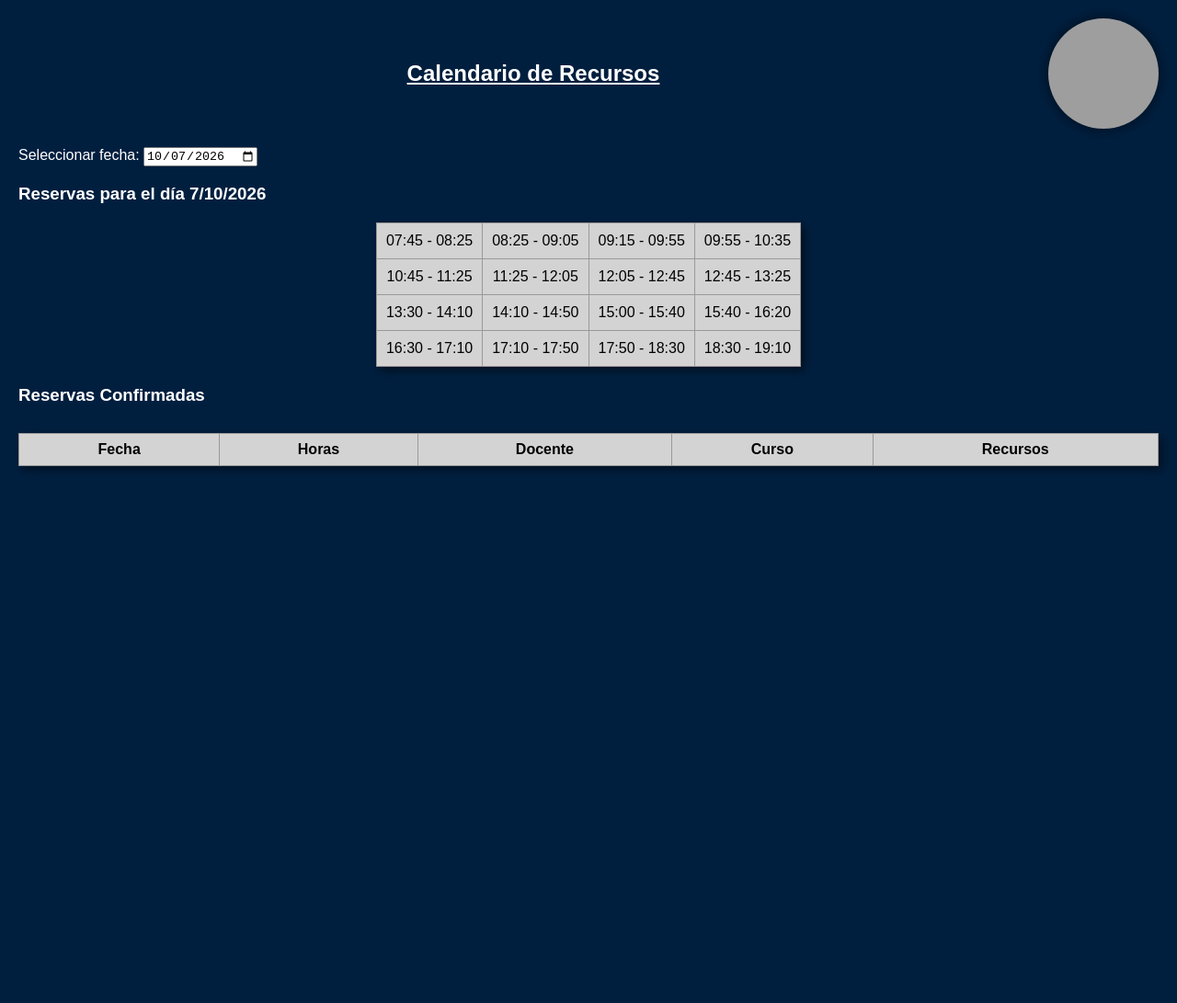
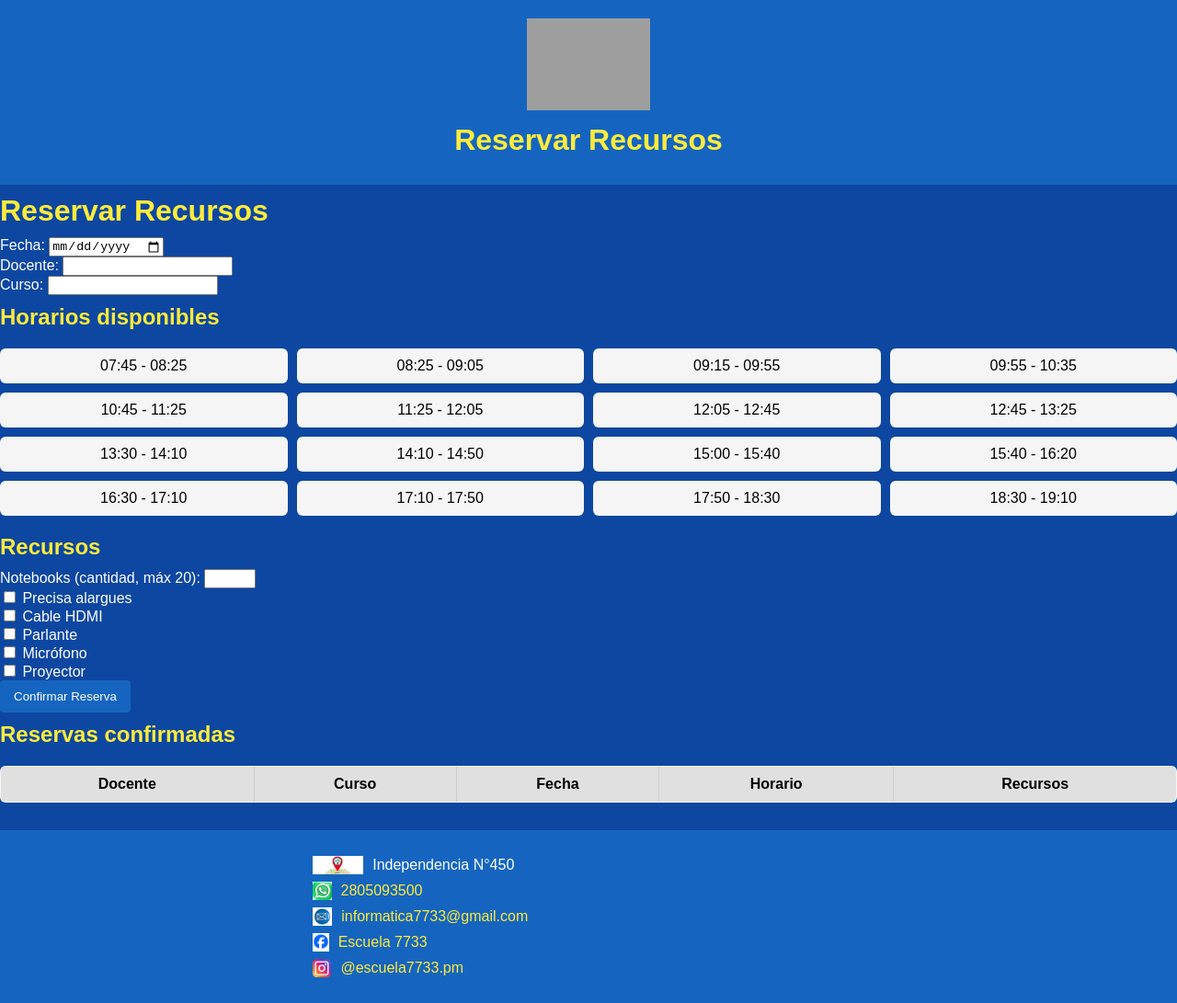
Before and after one commit to informatica7733-dot/reservas-7733-personal, a website: page public/recursos.html in a window 1280 px wide. Shown: the whole page at 92% size. Before the commit the page ends 800 px from the top, so only its background shows below. Drawn offline with Linux system fonts and the light colour scheme; no server answers; grey boxes are pictures that could not be loaded.

Commit message:
Recursos actualizado: múltiples horarios y validación notebooks

```diff
--- a/public/recursos.html
+++ b/public/recursos.html
@@ -3,250 +3,159 @@
 <head>
   <meta charset="UTF-8">
   <title>Reservas de Recursos</title>
-  <style>
-    body {
-      font-family: Arial, sans-serif;
-      margin: 20px;
-      background-color: #001f3f; /* azul marino */
-      color: white;
-    }
+  <link rel="stylesheet" href="styles.css">
+</head>
+<header>
+  <img src="logo-7733.png" alt="Logo Escuela 7733">
+  <h1>Reservar Recursos</h1>
+</header>
+<body>
+  <h1>Reservar Recursos</h1>
 
-    header {
-      display: flex;
-      justify-content: space-between;
-      align-items: center;
-      margin-bottom: 20px;
-    }
+  <label>Fecha: <input type="date" id="fecha"></label><br>
+  <label>Docente: <input type="text" id="docente"></label><br>
+  <label>Curso: <input type="text" id="curso"></label><br>
 
-    header h2 {
-      flex: 1;
-      text-align: center;
-      text-decoration: underline;
-      margin: 0;
-    }
+  <h2>Horarios disponibles</h2>
+  <div id="horarios-container"></div>
 
-    header img {
-      height: 120px;   /* logo más grande */
-      width: 120px;
-      border-radius: 50%; /* logo circular */
-      box-shadow: 0 0 15px rgba(0,0,0,0.6); /* efecto 3D */
-    }
+  <h2>Recursos</h2>
+  <label>Notebooks (cantidad, máx 20): <input type="number" id="notebooks" min="0" max="20"></label><br>
+  <label><input type="checkbox" id="alargues"> Precisa alargues</label><br>
+  <label><input type="checkbox" id="hdmi"> Cable HDMI</label><br>
+  <label><input type="checkbox" id="parlante"> Parlante</label><br>
+  <label><input type="checkbox" id="microfono"> Micrófono</label><br>
+  <label><input type="checkbox" id="proyector"> Proyector</label><br>
 
-    h3, label {
-      color: white;
-    }
+  <button onclick="confirmarReserva()">Confirmar Reserva</button>
 
-    table {
-      border-collapse: collapse;
-      margin: 20px auto;
-      background-color: #d3d3d3; /* gris claro */
-      box-shadow: 4px 4px 10px rgba(0,0,0,0.5);
-    }
-
-    td, th {
-      border: 1px solid #999;
-      padding: 10px;
-      text-align: center;
-      color: black;
-    }
-
-    td.seleccionado {
-      background-color: #a8d5ff;
-    }
-
-    #formulario {
-      display: none;
-      margin: 20px;
-      background: #f0f0f0;
-      padding: 15px;
-      border-radius: 8px;
-      box-shadow: 4px 4px 10px rgba(0,0,0,0.5);
-      color: black; /* letras negras */
-    }
-
-    #formulario h3, #formulario label {
-      color: black;
-    }
-
-    label {
-      display: block;
-      margin-top: 10px;
-    }
-
-    #tablaReservas {
-      margin-top: 30px;
-      width: 100%;
-    }
-
-    #tablaReservas th, #tablaReservas td {
-      border: 1px solid #999;
-      padding: 8px;
-      text-align: center;
-    }
-  </style>
-</head>
-<body>
-  <header>
-    <h2>Calendario de Recursos</h2>
-    <img src="logo-7733.png" alt="Logo Escuela 7733">
-  </header>
-
-  <label>Seleccionar fecha:
-    <input type="date" id="selectorFecha">
-  </label>
-
-  <h3 id="fechaTitulo"></h3>
-  <table id="calendario"></table>
-
-  <div id="formulario">
-    <h3>Formulario de Reserva</h3>
-    <form id="reservaForm">
-      <label>Nombre y Apellido: <input type="text" name="nombre" required></label>
-      <label>Curso y División: <input type="text" name="curso" required></label>
-      <label>Notebooks (cantidad): <input type="number" name="notebooks" min="0"></label>
-      <label><input type="checkbox" name="alargues"> Precisa alargues</label>
-      <label><input type="checkbox" name="hdmi"> Cable HDMI</label>
-      <label><input type="checkbox" name="parlante"> Parlante</label>
-      <label><input type="checkbox" name="microfono"> Micrófono</label>
-      <label><input type="checkbox" name="proyector"> Proyector</label>
-      <input type="hidden" name="fecha" id="fechaSeleccionada">
-      <input type="hidden" name="horas" id="horasSeleccionadas">
-      <button type="submit">Confirmar Reserva</button>
-    </form>
-  </div>
-
-  <h3>Reservas Confirmadas</h3>
-  <table id="tablaReservas">
+  <h2>Reservas confirmadas</h2>
+  <table border="1">
     <thead>
-      <tr>
-        <th>Fecha</th><th>Horas</th><th>Docente</th><th>Curso</th><th>Recursos</th>
-      </tr>
+      <tr><th>Docente</th><th>Curso</th><th>Fecha</th><th>Horario</th><th>Recursos</th></tr>
     </thead>
-    <tbody></tbody>
+    <tbody id="tabla-confirmadas"></tbody>
   </table>
 
   <script>
-    /* Todo el script original se mantiene igual */
-    const tabla = document.getElementById('calendario');
-    const horasSeleccionadas = [];
-
-    const rangos = [
+    const horarios = [
       "07:45 - 08:25","08:25 - 09:05","09:15 - 09:55","09:55 - 10:35",
       "10:45 - 11:25","11:25 - 12:05","12:05 - 12:45","12:45 - 13:25",
       "13:30 - 14:10","14:10 - 14:50","15:00 - 15:40","15:40 - 16:20",
       "16:30 - 17:10","17:10 - 17:50","17:50 - 18:30","18:30 - 19:10"
     ];
 
-    function recursosTexto(r) {
-      const recursos = [];
-      if (r.notebooks && r.notebooks > 0) recursos.push(`Notebooks: ${r.notebooks}`);
-      if (r.alargues === true || r.alargues === "on") recursos.push("Alargues");
-      if (r.hdmi === true || r.hdmi === "on") recursos.push("HDMI");
-      if (r.parlante === true || r.parlante === "on") recursos.push("Parlante");
-      if (r.microfono === true || r.microfono === "on") recursos.push("Micrófono");
-      if (r.proyector === true || r.proyector === "on") recursos.push("Proyector");
-      return recursos.join(", ");
+    const cont = document.getElementById("horarios-container");
+    let horariosSeleccionados = [];
+
+    horarios.forEach(h => {
+      const div = document.createElement("div");
+      div.className = "horario-bloque";
+      div.innerText = h;
+      div.onclick = () => seleccionarHorario(div, h);
+      cont.appendChild(div);
+    });
+
+    function seleccionarHorario(div, h) {
+      if (div.classList.contains("seleccionado")) {
+        div.classList.remove("seleccionado");
+        horariosSeleccionados = horariosSeleccionados.filter(x => x !== h);
+      } else {
+        div.classList.add("seleccionado");
+        horariosSeleccionados.push(h);
+      }
     }
 
-    function generarBloques(fecha) {
-      tabla.innerHTML = '';
-      horasSeleccionadas.length = 0;
+    async function confirmarReserva() {
+      const fecha = document.getElementById("fecha").value;
+      const docente = document.getElementById("docente").value;
+      const curso = document.getElementById("curso").value;
+      const notebooks = parseInt(document.getElementById("notebooks").value) || 0;
 
-      const fechaObj = new Date(fecha + "T00:00:00");
-      document.getElementById('fechaTitulo').textContent =
-        "Reservas para el día " + fechaObj.toLocaleDateString('es-AR');
-
-      let fila = document.createElement('tr');
-      rangos.forEach((rango, idx) => {
-        const celda = document.createElement('td');
-        celda.textContent = rango;
-        celda.onclick = () => {
-          if (celda.classList.contains('seleccionado')) {
-            celda.classList.remove('seleccionado');
-            const idxSel = horasSeleccionadas.indexOf(rango);
-            if (idxSel > -1) horasSeleccionadas.splice(idxSel,1);
-          } else {
-            celda.classList.add('seleccionado');
-            horasSeleccionadas.push(rango);
-          }
-          document.getElementById('formulario').style.display = 'block';
-          document.getElementById('fechaSeleccionada').value = fecha;
-          document.getElementById('horasSeleccionadas').value = horasSeleccionadas.join(', ');
-        };
-        fila.appendChild(celda);
-        if ((idx+1) % 4 === 0) {
-          tabla.appendChild(fila);
-          fila = document.createElement('tr');
-        }
-      });
-      if (fila.children.length > 0) tabla.appendChild(fila);
+      if (!fecha || !docente || !curso || horariosSeleccionados.length === 0) {
+        alert("Complete todos los campos y seleccione al menos un horario.");
+        return;
       }
 
-    const hoy = new Date().toISOString().split('T')[0];
-    document.getElementById('selectorFecha').value = hoy;
-    generarBloques(hoy);
+      if (notebooks > 20) {
+        alert("Máximo permitido: 20 notebooks.");
+        return;
+      }
 
-    document.getElementById('selectorFecha').onchange = (e) => {
-      generarBloques(e.target.value);
+      const recursos = {
+        notebooks,
+        alargues: document.getElementById("alargues").checked,
+        hdmi: document.getElementById("hdmi").checked,
+        parlante: document.getElementById("parlante").checked,
+        microfono: document.getElementById("microfono").checked,
+        proyector: document.getElementById("proyector").checked
       };
 
-    document.getElementById('reservaForm').onsubmit = async (e) => {
-      e.preventDefault();
-      const datos = Object.fromEntries(new FormData(e.target).entries());
-      datos.alargues = !!datos.alargues;
-      datos.hdmi = !!datos.hdmi;
-      datos.parlante = !!datos.parlante;
-      datos.microfono = !!datos.microfono;
-      datos.proyector = !!datos.proyector;
-
-      const res = await fetch('/api/recursos', {
-        method: 'POST',
-        headers: { 'Content-Type': 'application/json' },
-        body: JSON.stringify(datos)
+      for (const h of horariosSeleccionados) {
+        const res = await fetch("/reservas", {
+          method: "POST",
+          headers: { "Content-Type": "application/json" },
+          body: JSON.stringify({
+            recurso: "Recursos",
+            docente,
+            curso,
+            fecha,
+            horario: h,
+            recursos
+          })
         });
 
         if (!res.ok) {
-        const error = await res.json();
-        alert(error.error);
+          const err = await res.json();
+          alert("Error en horario " + h + ": " + err.error);
+        }
+      }
+
+      alert("Reservas confirmadas");
+      horariosSeleccionados = [];
+      document.querySelectorAll(".horario-bloque").forEach(el => el.classList.remove("seleccionado"));
+      cargarReservas();
+    }
+
+    async function cargarReservas() {
+      const res = await fetch("/reservas?recurso=Recursos");
+      const data = await res.json();
+      const tbody = document.getElementById("tabla-confirmadas");
+      tbody.innerHTML = "";
+
+      if (data.length === 0) {
+        tbody.innerHTML = `<tr><td colspan="5">No hay reservas confirmadas</td></tr>`;
         return;
       }
 
-      alert("Reserva confirmada correctamente");
-      const data = await fetch('/api/recursos').then(r => r.json());
-      renderReservas(data);
-
-      e.target.reset();
-      document.getElementById('formulario').style.display = 'none';
-      horasSeleccionadas.length = 0;
-      document.querySelectorAll('#calendario td').forEach(td => td.classList.remove('seleccionado'));
-    };
-
-    function renderReservas(data) {
-      const tbody = document.querySelector('#tablaReservas tbody');
-      tbody.innerHTML = '';
-      const agrupadas = {};
       data.forEach(r => {
-        if (!agrupadas[r.fecha]) agrupadas[r.fecha] = [];
-        agrupadas[r.fecha].push(r);
-      });
-      Object.keys(agrupadas).forEach(fecha => {
-        agrupadas[fecha].forEach(r => {
-          const fila = document.createElement('tr');
-          fila.innerHTML = `
+        tbody.innerHTML += `<tr>
+          <td>${r.docente}</td>
+          <td>${r.curso}</td>
           <td>${r.fecha}</td>
-            <td>${r.horas}</td>
-            <td>${r.nombre}</td>
-            <td>${r.curso}</td>
-            <td>${recursosTexto(r)}</td>
-          `;
-          tbody.appendChild(fila);
-        });
+          <td>${r.horario}</td>
+          <td>
+            Notebooks: ${r.recursos.notebooks || 0},
+            ${r.recursos.alargues ? "Alargues, " : ""}
+            ${r.recursos.hdmi ? "HDMI, " : ""}
+            ${r.recursos.parlante ? "Parlante, " : ""}
+            ${r.recursos.microfono ? "Micrófono, " : ""}
+            ${r.recursos.proyector ? "Proyector" : ""}
+          </td>
+        </tr>`;
       });
     }
 
-    fetch('/api/recursos')
-      .then(res => res.json())
-      .then(data => renderReservas(data));
+    cargarReservas();
   </script>
 </body>
+<footer>
+  <div class="footer-container">
+    <p><img src="ubicacion.png" alt="Ubicación"> Independencia N°450</p>
+    <p><img src="whatsapp.png" alt="WhatsApp"> <a href="tel:2805093500">2805093500</a></p>
+    <p><img src="mail.png" alt="Mail"> <a href="mailto:informatica7733@gmail.com">informatica7733@gmail.com</a></p>
+    <p><img src="facebook.png" alt="Facebook"> <a href="https://facebook.com/escuela7733" target="_blank">Escuela 7733</a></p>
+    <p><img src="instagram.png" alt="Instagram"> <a href="https://instagram.com/escuela7733.pm" target="_blank">@escuela7733.pm</a></p>
+  </div>
+</footer>
 </html>
```
Lines whose indentation alone changed are shown as unchanged.
